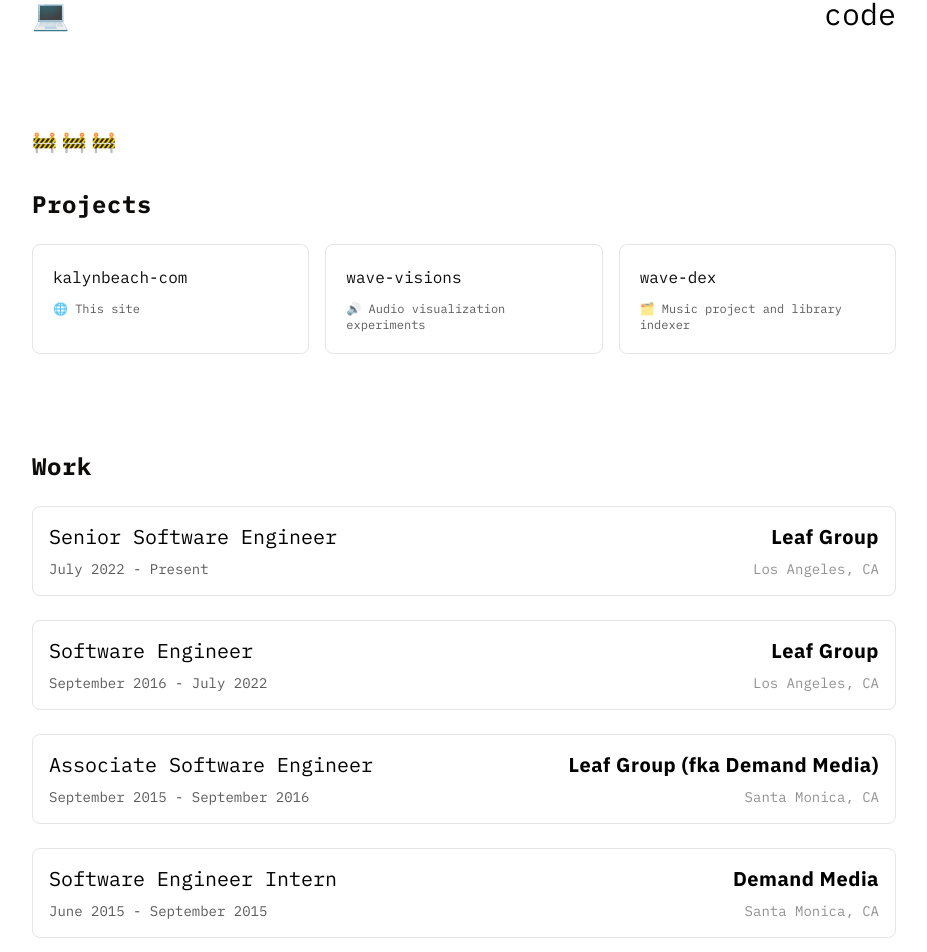
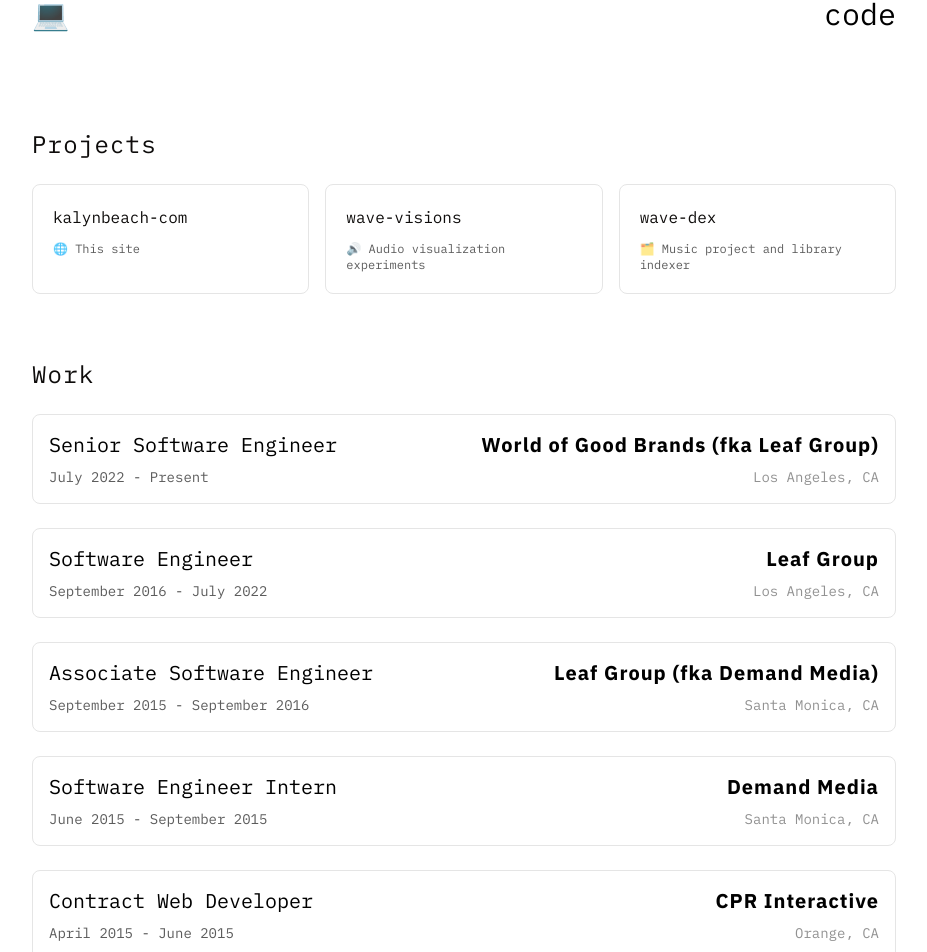
Before and after one commit to kalynbeach/kalynbeach-xyz, a Next.js app: page /code in a window 1280 px wide. Shown: the part 180-1132 px from the top of the page, without its empty margins (176-1103 px from the left). Built offline with nearby package versions, Linux system fonts and the light colour scheme.

Commit message:
update code page content, Job component styles

```diff
--- a/src/app/code/Job.tsx
+++ b/src/app/code/Job.tsx
@@ -21,7 +21,7 @@
         {/* Job Heading */}
         <div className='mb-2 flex flex-col md:flex-row justify-between md:items-center gap-1 md:gap-0'>
           <h3 className='text-lg md:text-xl font-mono'>{title}</h3>
-          <h4 className='text-lg md:text-xl font-sans font-bold tracking-wide'>{company}</h4>
+          <h4 className='text-lg md:text-xl font-sans font-bold tracking-wider'>{company}</h4>
         </div>
         {/* Job Info */}
         <div className='flex flex-col md:flex-row justify-between md:items-center gap-1 md:gap-0'>
@@ -29,9 +29,9 @@
           <span className='text-sm font-mono text-neutral-800 dark:text-neutral-100 opacity-50'>{location}</span>
         </div>
       </summary>
-      <div className='mt-4'>
+      <div className='mt-4 p-4 bg-neutral-900 rounded-lg'>
         {/* Job Description */}
-        <p className='text-sm font-mono'>{description}</p>
+        <p className='text-sm font-mono leading-6'>{description}</p>
       </div>
     </details>
   )
--- a/src/app/code/content.ts
+++ b/src/app/code/content.ts
@@ -19,11 +19,11 @@
 export const jobs = [
   {
     title: 'Senior Software Engineer',
-    company: 'Leaf Group',
+    company: 'World of Good Brands (fka Leaf Group)',
     location: 'Los Angeles, CA',
     startDate: 'July 2022',
     endDate: 'Present',
-    description: '🚧 🚧 🚧'
+    description: `Building and maintaining numerous content-focused sites, web apps and in-house tools while listening, learning, and leading as needed. Supporting my team however I can - from implementing ad-hoc feature requests to sharing my experience and helping younger engineers. Continuing to grow my sense of the work and the field at a higher level (team, products, business, industries) and at a lower level (theory, patterns, modern libraries & frameworks).`
   },
   {
     title: 'Software Engineer',
@@ -31,7 +31,7 @@
     location: 'Los Angeles, CA',
     startDate: 'September 2016',
     endDate: 'July 2022',
-    description: '🚧 🚧 🚧'
+    description: `Worked on a small engineering team creating and maintaining over 30 content publishing sites reaching millions of visitors monthly. Became increasingly focused on web accessibility and performance. Continuously grew my understanding of the Internet, from its low-level protocols to the products we interact with daily.`
   },
   {
     title: 'Associate Software Engineer',
@@ -39,7 +39,7 @@
     location: 'Santa Monica, CA',
     startDate: 'September 2015',
     endDate: 'September 2016',
-    description: '🚧 🚧 🚧'
+    description: `Helped build the React frontend for Leaf Group's internal CMS platform, Content Lab, which is still in use today. Gained foundational experience implemementing designs, building component-based UIs, and learning about web application architecture.`
   },
   {
     title: 'Software Engineer Intern',
@@ -47,15 +47,15 @@
     location: 'Santa Monica, CA',
     startDate: 'June 2015',
     endDate: 'September 2015',
-    description: 'Interned on the eHow.com engineering team. Implemented frontend features and fixes with HTML, CSS, and JavaScript (with jQuery). First experiences with large codebases and sites with millions of visitors.'
+    description: `Interned on the eHow.com engineering team, where I implemented frontend features and fixes with HTML, CSS, and JS (jQuery), and PHP. First experiences working with large codebases and sites with millions of visitors.`
   },
   {
     title: 'Contract Web Developer',
-    company: 'CPR',
+    company: 'CPR Interactive',
     location: 'Orange, CA',
     startDate: 'April 2015',
     endDate: 'June 2015',
-    description: '🚧 🚧 🚧'
+    description: `Built informational 'eBook' sites for companies like Oracle, gained initial experience working off designs and in a professional environment, expanded my nascent knowledge of HTML, CSS and JS.`
   }
 ]
 
--- a/src/app/code/page.tsx
+++ b/src/app/code/page.tsx
@@ -14,11 +14,9 @@
     <div>
       <PageHeading emoji='💻' name='code' />
 
-      <UnderConstruction />
-
       {/* Projects */}
-      <section className='mb-24'>
-        <h2 className='mb-6 text-2xl font-mono font-bold text-night-900 dark:text-white tracking-wide'>Projects</h2>
+      <section className='mb-16'>
+        <h2 className='mb-6 text-2xl font-mono text-night-900 dark:text-white tracking-wider'>Projects</h2>
         <div className='grid lg:grid-cols-3 gap-4'>
           {
             projects.map((project, i) => <Card key={i} {...project} />)
@@ -27,8 +25,8 @@
       </section>
 
       {/* Work (Experience) */}
-      <section className='mb-24'>
-        <h2 className='mb-6 text-2xl font-mono font-bold text-night-900 dark:text-white tracking-wide'>Work</h2>
+      <section className='mb-16'>
+        <h2 className='mb-6 text-2xl font-mono text-night-900 dark:text-white tracking-wider'>Work</h2>
         <div className='flex flex-col gap-6'>
           {
             jobs.map((job, i) => (
@@ -36,9 +34,9 @@
             ))
           }
         </div>
-        <UnderConstruction />
       </section>
 
+      <UnderConstruction />
       {/* Links */}
       {/* - Resume (PDF) */}
       {/* <section className='mb-8'>
```
